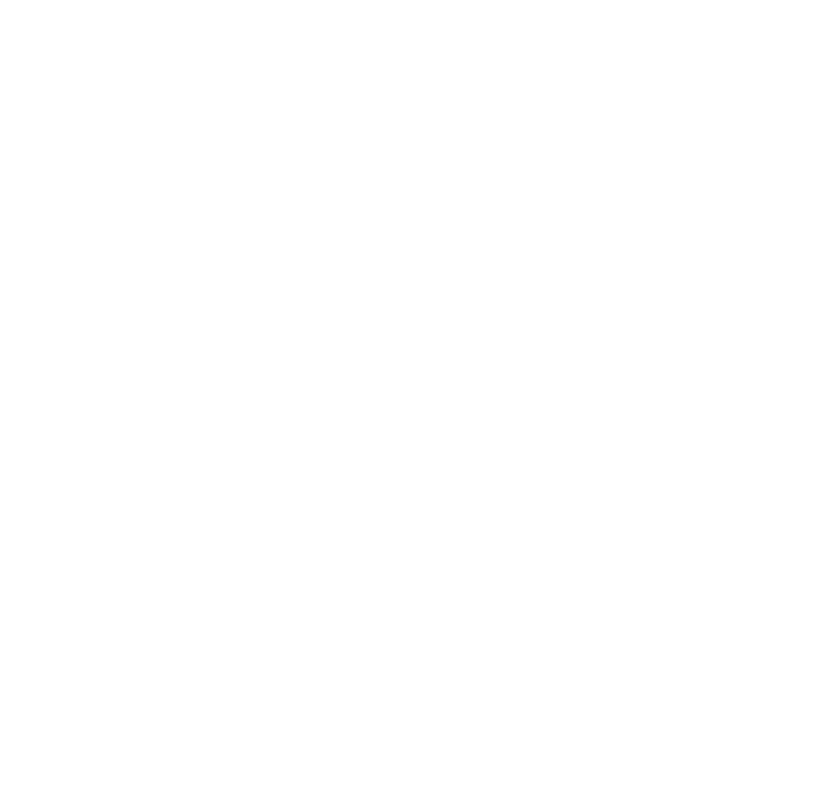
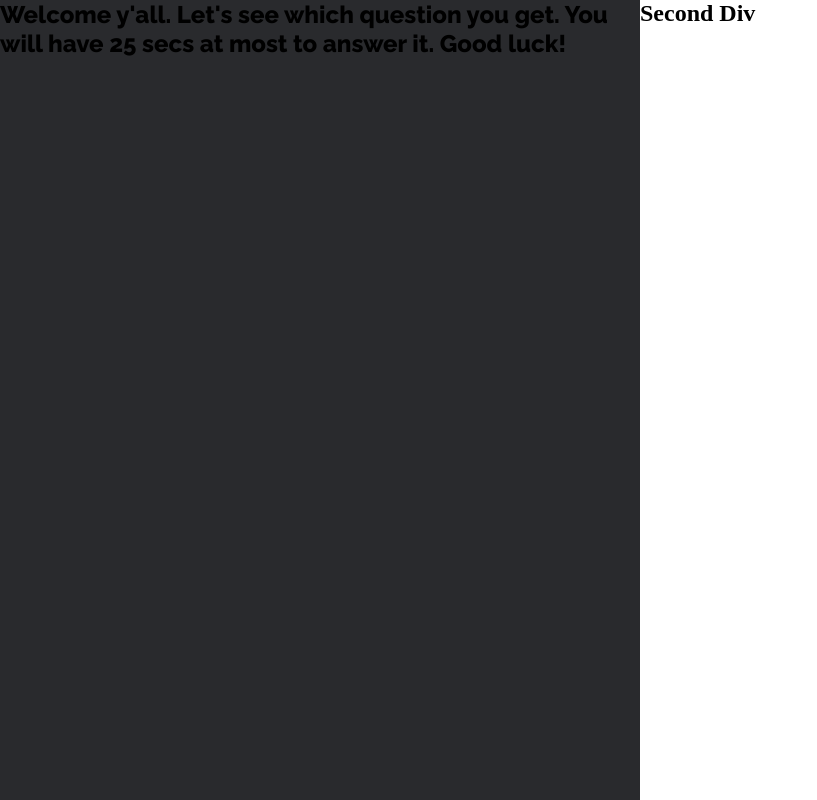
Before and after one commit to Zainsyed88/Trivia-Repo, a plain HTML site: page index.html in a window 1280 px wide. Shown: the whole page, without its empty margins (0-817 px from the left). Drawn offline with Linux system fonts and the light colour scheme.

Commit message:
Container

```diff
--- a/css/main.css
+++ b/css/main.css
@@ -1 +1,22 @@
-/* styles */
+/* stylesx */
+* {
+  margin: 0;
+  padding: 0;
+}
+.container {
+  display: flex;
+}
+
+.subcontainer-1 {
+  flex: 1;
+  background-color: #292a2d;
+  height: 100vh;
+}
+.subcontainer-1 h2 {
+
+    font-family: 'Raleway', sans-serif; ;
+}
+.subcontainer-2 {
+  flex: 1;
+  height: 100vh;
+}
--- a/index.html
+++ b/index.html
@@ -1,11 +1,28 @@
 <!DOCTYPE html>
 <html lang="en">
-<head>
+  <head>
+    <title>WEB DEV ASSINGMENT #5</title>
 
-    <title>WEB DEV ASSINGMENT #5</title>
-    <link rel="stylesheet" href="./css/main.css">
-</head>
-<body>
 
-</body>
+    <link rel="preconnect" href="https://fonts.gstatic.com" />
+    <link
+      href="https://fonts.googleapis.com/css2?family=Raleway:ital,wght@0,100;0,400;0,800;1,600;1,900&display=swap"
+      rel="stylesheet"
+    />
+
+    <link rel="stylesheet" href="./css/main.css" />
+  </head>
+  <body>
+    <div class="container">
+      <div class="subcontainer-1">
+        <h2>
+          Welcome y'all. Let's see which question you get. You will have 25 secs
+          at most to answer it. Good luck!
+        </h2>
+      </div>
+      <div class="subcontainer-2">
+        <h2>Second Div</h2>
+      </div>
+    </div>
+  </body>
 </html>
```
